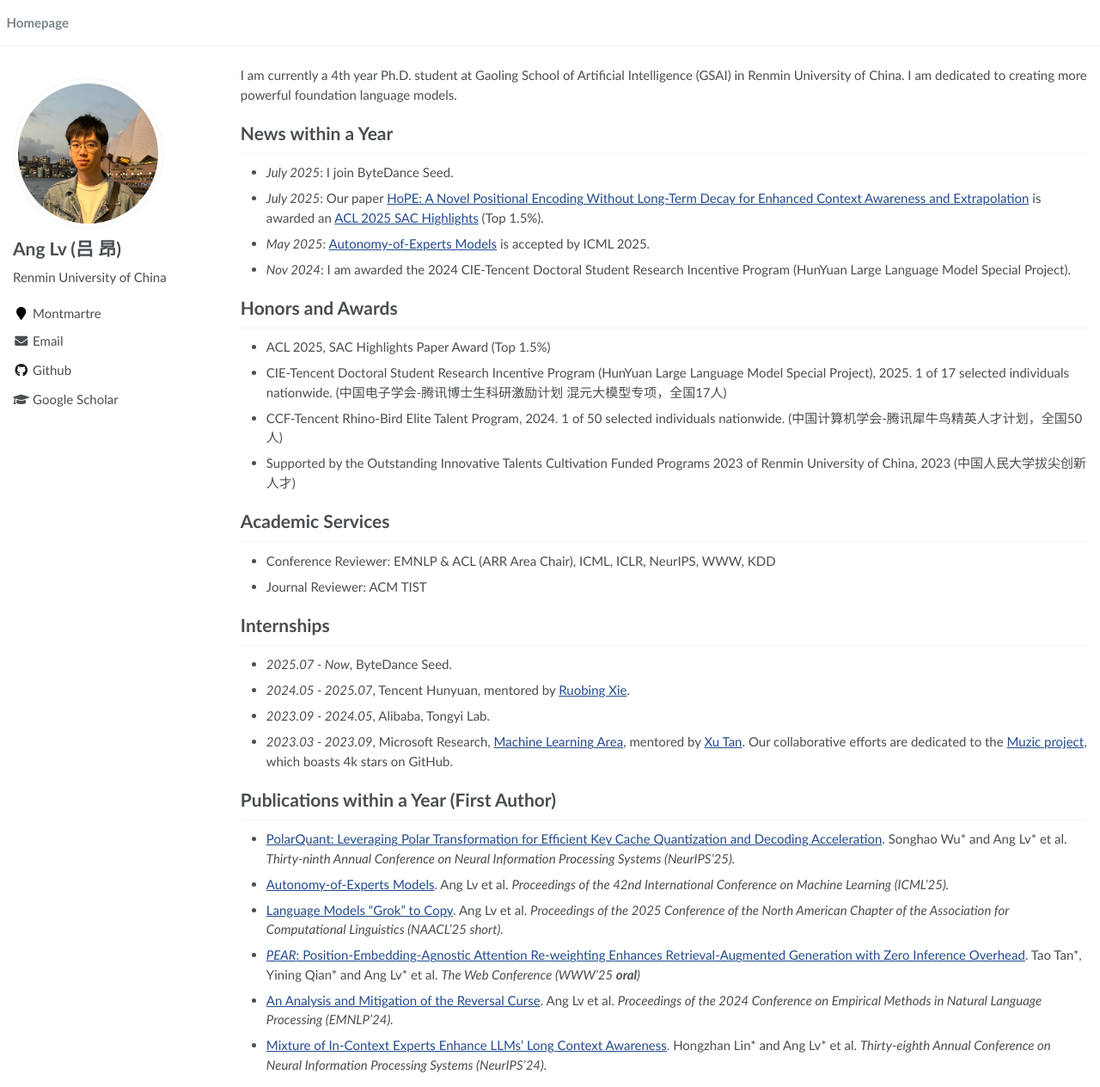
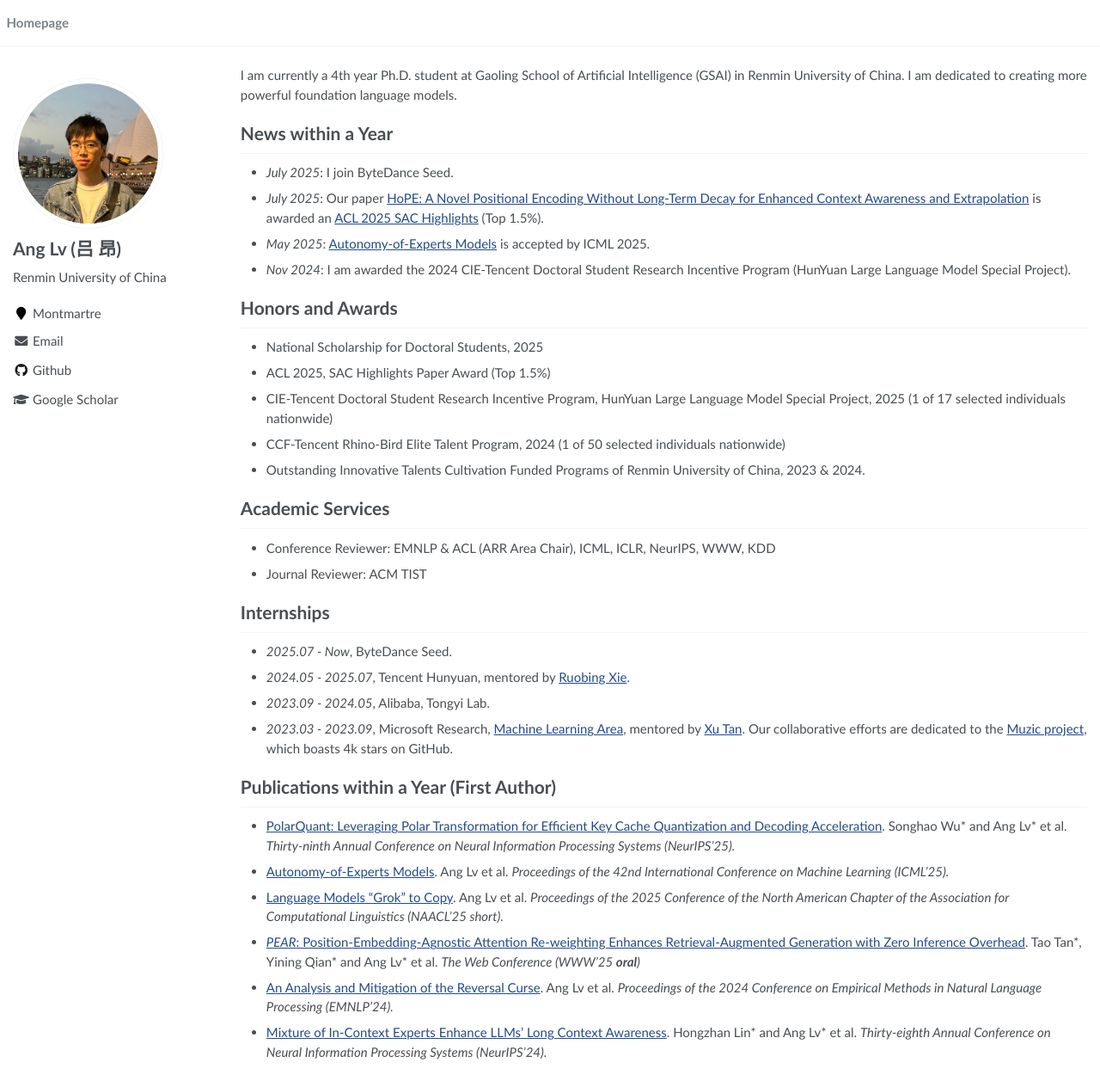
Before and after one commit to trestad/trestad.github.io, a Jekyll site: the page built from _pages/about.md, in a window 1280 px wide and 1264 px high. Shown: the whole window at 86% size. Built offline with Jekyll 4.4.1, drawn with Linux system fonts in a browser that asks for light colours.

Commit message:
Update about.md

```diff
--- a/_pages/about.md
+++ b/_pages/about.md
@@ -24,11 +24,11 @@ I am currently a 4th year Ph.D. student at Gaoling School of Artificial Intellig
 
 # Honors and Awards
 
+- National Scholarship for Doctoral Students, 2025
 - ACL 2025, SAC Highlights Paper Award (Top 1.5%)
-- CIE-Tencent Doctoral Student Research Incentive Program (HunYuan Large Language Model Special Project), 2025. 1 of 17 selected individuals nationwide. (中国电子学会-腾讯博士生科研激励计划 混元大模型专项，全国17人)
-- CCF-Tencent Rhino-Bird Elite Talent Program, 2024. 1 of 50 selected individuals nationwide. (中国计算机学会-腾讯犀牛鸟精英人才计划，全国50人)
-- Supported by the Outstanding Innovative Talents Cultivation Funded Programs 2023 of Renmin University of
-China, 2023 (中国人民大学拔尖创新人才)
+- CIE-Tencent Doctoral Student Research Incentive Program, HunYuan Large Language Model Special Project, 2025 (1 of 17 selected individuals nationwide)
+- CCF-Tencent Rhino-Bird Elite Talent Program, 2024 (1 of 50 selected individuals nationwide)
+- Outstanding Innovative Talents Cultivation Funded Programs of Renmin University of China, 2023 & 2024.
 
 # Academic Services
 - Conference Reviewer: EMNLP & ACL (ARR Area Chair), ICML, ICLR, NeurIPS, WWW, KDD
```
